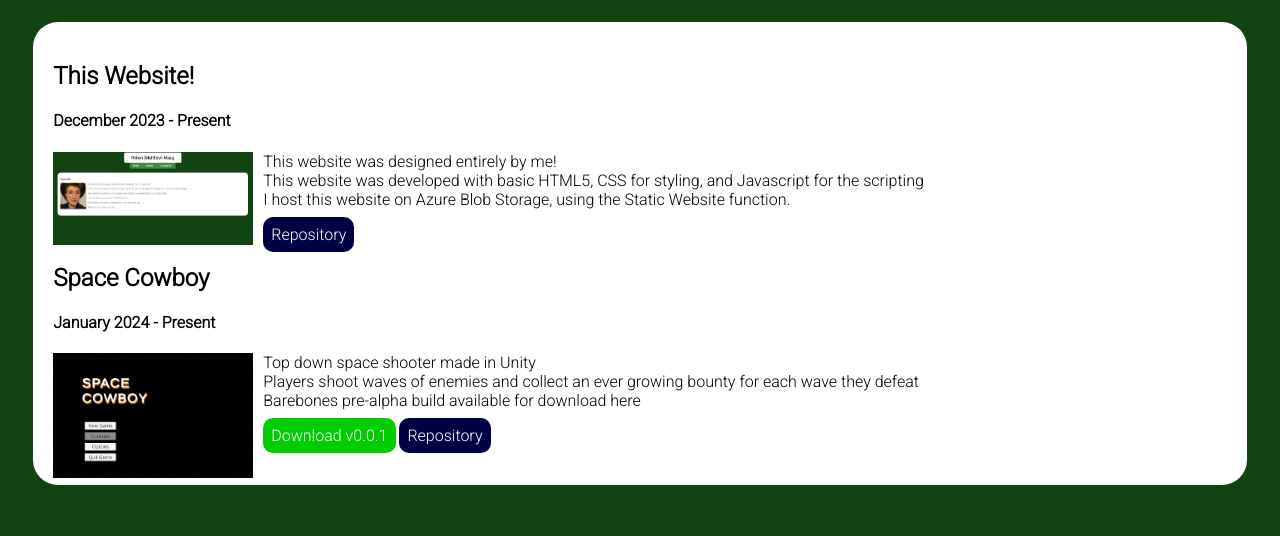
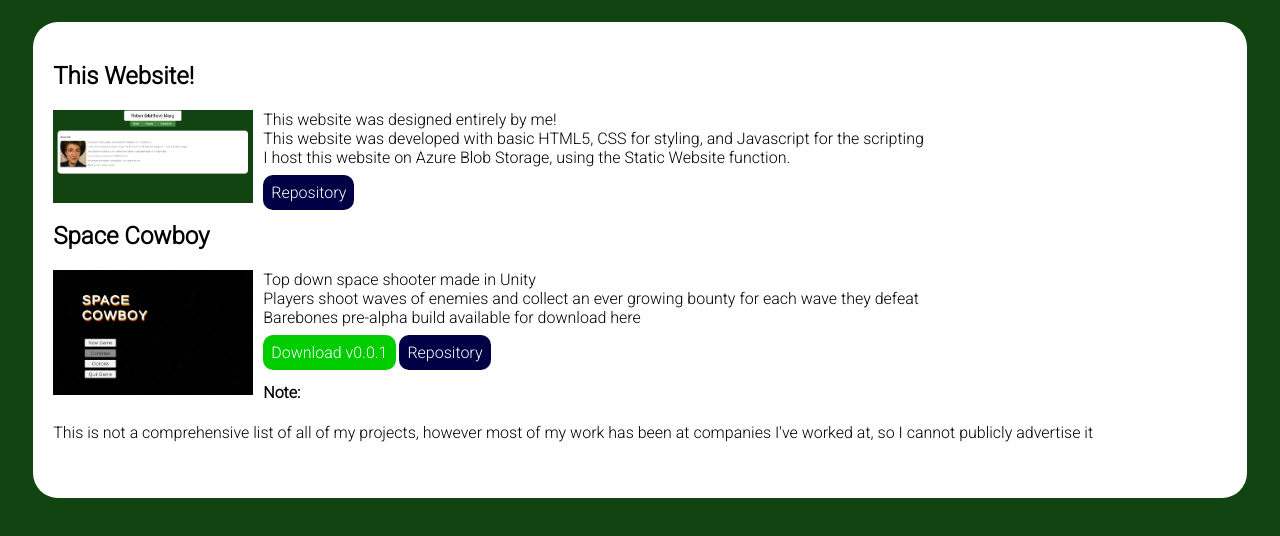
Before and after one commit to MaagRobyn/portfolio, a plain HTML site: page projects.html in a window 1280 px wide. Shown: the part 134-670 px from the top of the page. Drawn offline with Linux system fonts and the light colour scheme.

Commit message:
Included note about the projects page

```diff
--- a/projects.html
+++ b/projects.html
@@ -16,7 +16,6 @@
     <body>
         <div class="textbody">
             <h2>This Website!</h2>
-            <h4>December 2023 - Present</h4>
             <img class="leftfloat" src="images/websiteSS.png"/>
             <ul class="detailsList">
                 <li>This website was designed entirely by me!</li>
@@ -25,7 +24,6 @@
             </ul>
             <a class="githubbutton" href="https://github.com/MaagRobyn/portfolio">Repository</a>
             <h2>Space Cowboy</h2>
-            <h4>January 2024 - Present</h4>
             <img class="leftfloat" src="images/SpaceCowboy.png"/>
             <ul class="detailsList">
                 <li>Top down space shooter made in Unity</li>
@@ -34,6 +32,8 @@
             </ul>
             <a class="downloadbutton" src="https://robynmstorage.blob.core.windows.net/website/SpaceCowboy.zip?sp=r&st=2024-01-20T19:27:03Z&se=2024-01-21T03:27:03Z&spr=https&sv=2022-11-02&sr=b&sig=77R5XuPS8D7ONKxH3O7pix3myhr2fZx8YYyb5j3WdZk%3D">Download v0.0.1</a>
             <a class="githubbutton" href="https://github.com/MaagRobyn/GalagaRoguelike">Repository</a>
+            <h4>Note:</h4>
+            <p>This is not a comprehensive list of all of my projects, however most of my work has been at companies I've worked at, so I cannot publicly advertise it</p>
         </div>
     </body>
 </html>
```
